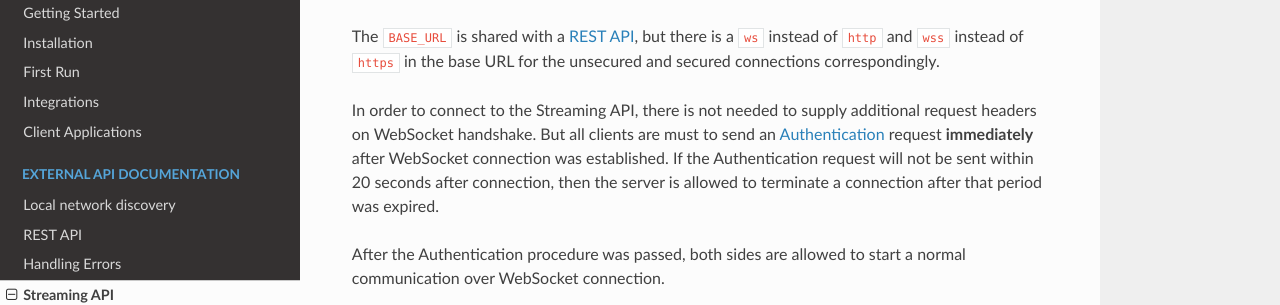
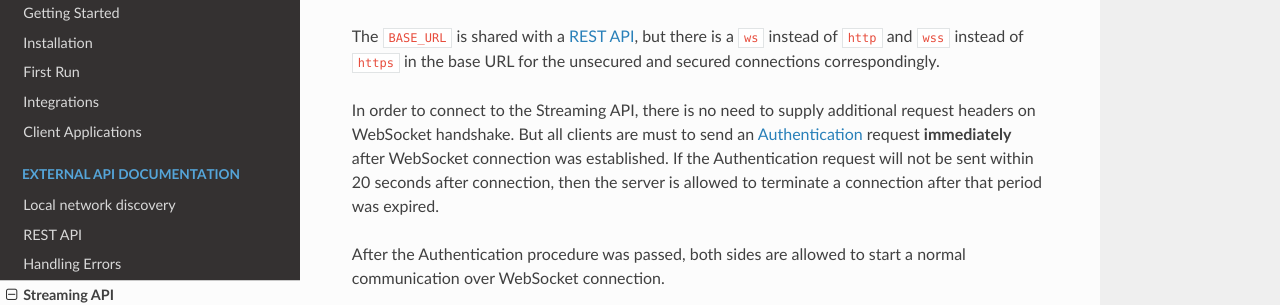
Before and after one commit to fossabot/everpl, a Sphinx documentation site: the page built from docs/source/api/streaming_api.rst, in a window 1280 px wide and 900 px high, scrolled down 649 px. Shown: the part 157-462 px from the top of the window. Built offline with Sphinx 7.4.7 and the Read the Docs theme 2.0.0, drawn with Linux system fonts in a browser that asks for light colours; pages that are not in the unit, such as notebooks, are missing from menus.

Commit message:
DOCS: Small grammar fix

```diff
--- a/docs/source/api/streaming_api.rst
+++ b/docs/source/api/streaming_api.rst
@@ -39,7 +39,7 @@ The ``BASE_URL`` is shared with a :doc:`./rest_api`, but there is
 a ``ws`` instead of ``http`` and ``wss`` instead of ``https`` in
 the base URL for the unsecured and secured connections correspondingly.
 
-In order to connect to the Streaming API, there is not needed to supply
+In order to connect to the Streaming API, there is no need to supply
 additional request headers on WebSocket handshake. But all clients
 are must to send an `Authentication`_ request **immediately**
 after WebSocket connection was established. If the Authentication
```
